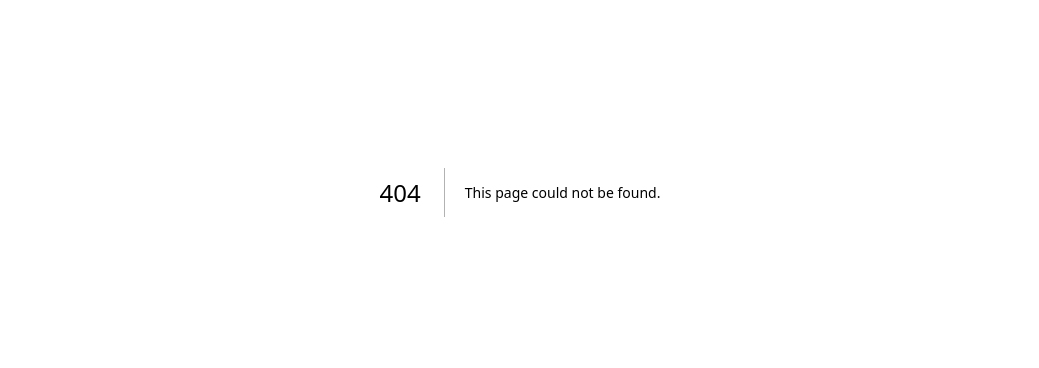
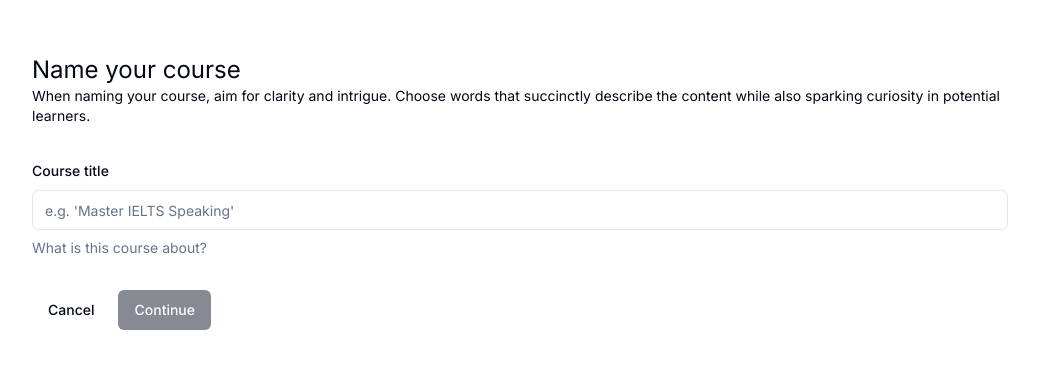
Before and after one commit to vanhcao3/linguify, a Next.js app: page /teacher/create in a window 1280 px wide. Before the commit this address had no page. Shown: the part 208-576 px from the top of the page, without its empty margins (120-1159 px from the left). Built offline with nearby package versions, Linux system fonts and the light colour scheme.

Commit message:
Add create course form

```diff
--- /dev/null
+++ b/app/(dashboard)/(routes)/teacher/courses/page.tsx
@@ -0,0 +1,14 @@
+import { Button } from '@/components/ui/button';
+import Link from 'next/link';
+
+const CoursesPage = () => {
+  return (
+    <div className="p-6">
+      <Link href="/teacher/create">
+        <Button>New Course</Button>
+      </Link>
+    </div>
+  );
+};
+
+export default CoursesPage;
--- /dev/null
+++ b/app/(dashboard)/(routes)/teacher/create/page.tsx
@@ -0,0 +1,76 @@
+'use client';
+
+import * as z from 'zod';
+import axios from 'axios';
+import { zodResolver } from '@hookform/resolvers/zod';
+import { useForm } from 'react-hook-form';
+import { useRouter } from 'next/navigation';
+import Link from 'next/link';
+import { Form, FormControl, FormDescription, FormField, FormItem, FormLabel, FormMessage } from '@/components/ui/form';
+import { Button } from '@/components/ui/button';
+import { Input } from '@/components/ui/input';
+import toast from 'react-hot-toast';
+import { formSchema } from '@/schemas';
+
+const CreatePage = () => {
+  const router = useRouter();
+  const form = useForm<z.infer<typeof formSchema>>({
+    resolver: zodResolver(formSchema),
+    defaultValues: {
+      title: '',
+    },
+  });
+
+  const { isSubmitting, isValid } = form.formState;
+
+  const onSubmit = async (values: z.infer<typeof formSchema>) => {
+    try {
+      const response = await axios.post('/api/course');
+      router.push(`/teacher/courses/${response.data.id}`);
+    } catch {
+      toast.error('Something went wrong!');
+    }
+  };
+
+  return (
+    <div className="max-w-5xl mx-auto flex md:items-center md:justify-center h-full p-6">
+      <div>
+        <h1 className="text-2xl">Name your course</h1>
+        <p className="text-sm">
+          When naming your course, aim for clarity and intrigue. Choose words that succinctly describe the content while
+          also sparking curiosity in potential learners.
+        </p>
+        <Form {...form}>
+          <form onSubmit={form.handleSubmit(onSubmit)} className="space-y-8 mt-8">
+            <FormField
+              control={form.control}
+              name="title"
+              render={({ field }) => (
+                <FormItem>
+                  <FormLabel>Course title</FormLabel>
+                  <FormControl>
+                    <Input disabled={isSubmitting} placeholder="e.g. 'Master IELTS Speaking'" {...field} />
+                  </FormControl>
+                  <FormDescription>What is this course about?</FormDescription>
+                  <FormMessage />
+                </FormItem>
+              )}
+            />
+            <div className="flex items-center gap-x-2">
+              <Link href="/">
+                <Button type="button" variant="ghost">
+                  Cancel
+                </Button>
+              </Link>
+              <Button type="submit" disabled={!isValid || isSubmitting}>
+                Continue
+              </Button>
+            </div>
+          </form>
+        </Form>
+      </div>
+    </div>
+  );
+};
+
+export default CreatePage;
```
